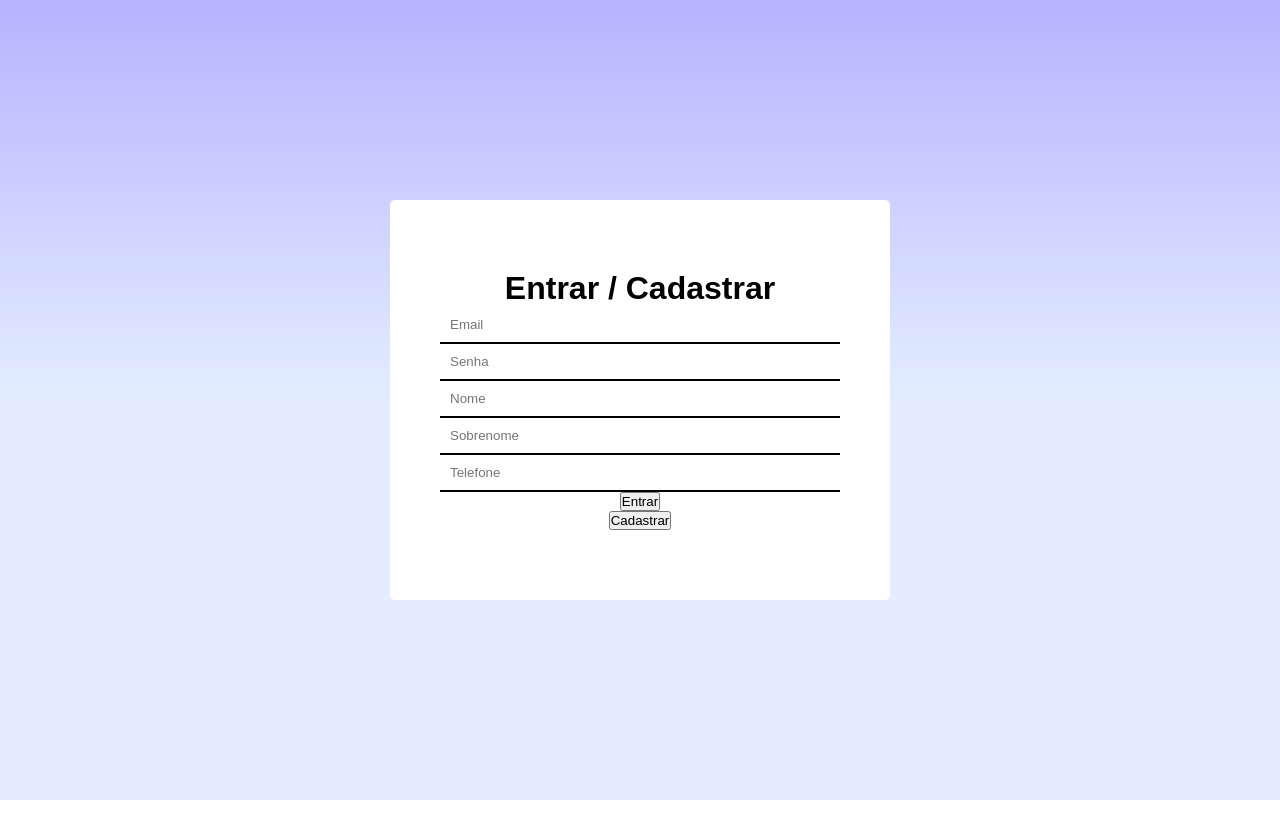
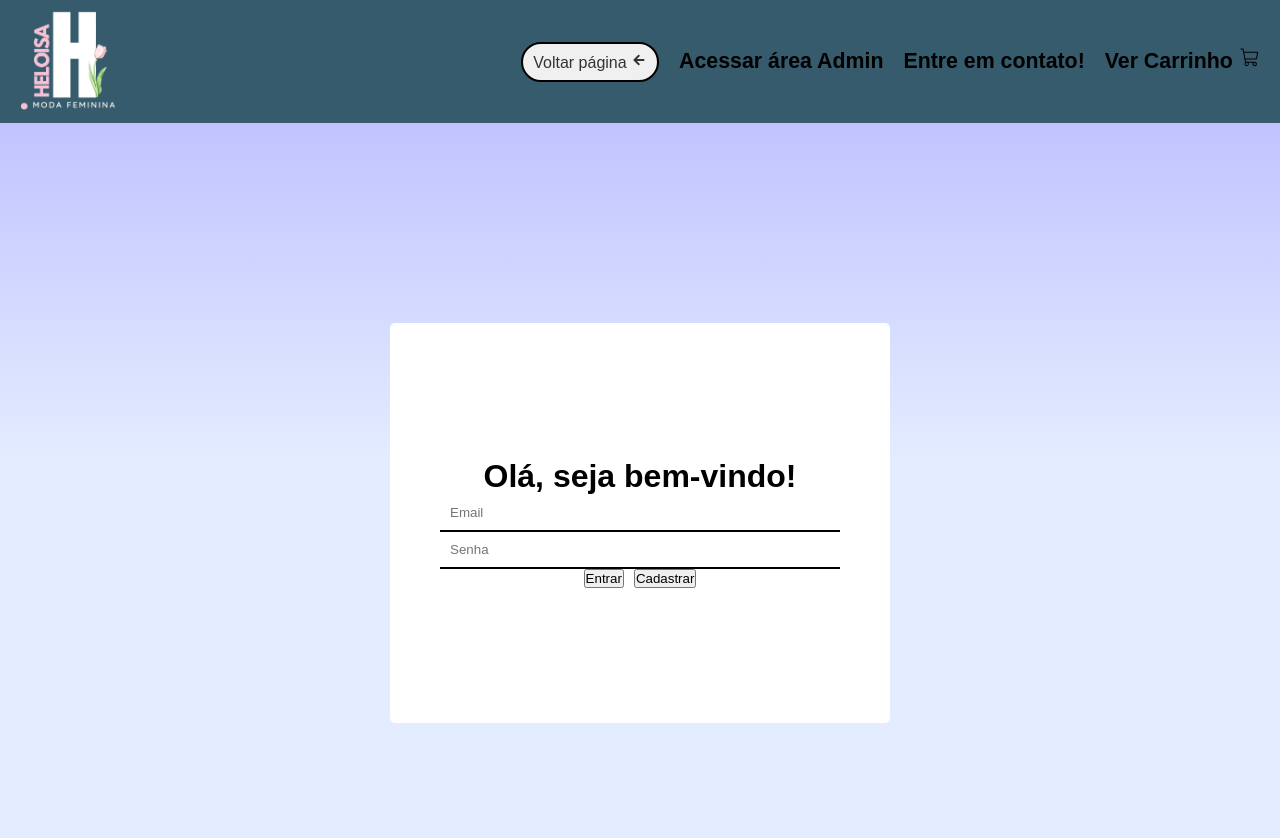
Before and after one commit to MW-Limah/HeloisaWebstore, a Next.js app: page /login in a window 1280 px wide. Shown: the top 838 px of the page. Before the commit the page ends 800 px from the top, so only its background shows below. Built offline with nearby package versions, Linux system fonts and the light colour scheme; no server answers.

Commit message:
Estilizando o login
Adicionarei agora uma tela de Meu perfil

```diff
--- a/src/app/(auth)/login/login.module.css
+++ b/src/app/(auth)/login/login.module.css
@@ -3,7 +3,13 @@
     width: 100%;
     display: flex;
     align-items: center;
+
     justify-content: center;
+}
+
+.buttonGroup {
+    display: flex;
+    gap: 10px;
 }
 
 .form {
@@ -23,6 +29,7 @@
     border-right: none;
     border-top: none;
     border-bottom: 2px solid #000;
+    color: #000;
     background: none;
     width: 80%;
     padding: 10px;
--- a/src/app/(auth)/login/page.tsx
+++ b/src/app/(auth)/login/page.tsx
@@ -2,6 +2,7 @@
 import { useState } from 'react';
 import { supabase } from '@/app/lib/supabase';
 import styles from './login.module.css';
+import JustTop from '@/app/components/nav/justTop';
 
 export default function LoginPage() {
     const [email, setEmail] = useState('');
@@ -10,6 +11,7 @@
     const [lastName, setLastName] = useState('');
     const [phone, setPhone] = useState('');
     const [error, setError] = useState<string | null>(null);
+    const [isRegistering, setIsRegistering] = useState(false);
 
     async function handleSignIn(e: React.FormEvent) {
         e.preventDefault();
@@ -34,7 +36,6 @@
             return;
         }
 
-        // Criação do perfil do cliente na tabela `clients`
         const { error: insertError } = await supabase.from('clients').insert({
             id: user.id,
             first_name: firstName,
@@ -49,9 +50,13 @@
     }
 
     return (
+        <div className={styles.container}>
+            <JustTop />
             <div className={styles.content}>
-            <form className={styles.form}>
-                <h1 className="text-2xl mb-4">Entrar / Cadastrar</h1>
+                <form className={styles.form} onSubmit={isRegistering ? handleSignUp : handleSignIn}>
+                    <h1 className="text-2xl mb-4">
+                        {isRegistering ? 'Preencha os campos para se cadastrar' : 'Olá, seja bem-vindo!'}
+                    </h1>
 
                     <input
                         type="email"
@@ -59,6 +64,7 @@
                         value={email}
                         onChange={(e) => setEmail(e.target.value)}
                         className={styles.email}
+                        required
                     />
                     <input
                         type="password"
@@ -66,15 +72,18 @@
                         value={password}
                         onChange={(e) => setPassword(e.target.value)}
                         className={styles.password}
+                        required
                     />
 
-                {/* Campos extras */}
+                    {isRegistering && (
+                        <>
                             <input
                                 type="text"
                                 placeholder="Nome"
                                 value={firstName}
                                 onChange={(e) => setFirstName(e.target.value)}
                                 className={styles.name}
+                                required
                             />
                             <input
                                 type="text"
@@ -82,6 +91,7 @@
                                 value={lastName}
                                 onChange={(e) => setLastName(e.target.value)}
                                 className={styles.name}
+                                required
                             />
                             <input
                                 type="text"
@@ -89,17 +99,29 @@
                                 value={phone}
                                 onChange={(e) => setPhone(e.target.value)}
                                 className={styles.phone}
+                                required
                             />
+                        </>
+                    )}
 
                     {error && <p className={styles.error}>{error}</p>}
 
-                <button onClick={handleSignIn} className={styles.btnEnter}>
+                    {!isRegistering ? (
+                        <div className={styles.buttonGroup}>
+                            <button type="submit" className={styles.btnEnter}>
                                 Entrar
                             </button>
-                <button onClick={handleSignUp} className={styles.btnSign}>
+                            <button type="button" className={styles.btnSign} onClick={() => setIsRegistering(true)}>
                                 Cadastrar
                             </button>
+                        </div>
+                    ) : (
+                        <button type="submit" className={styles.btnSign}>
+                            Cadastrar
+                        </button>
+                    )}
                 </form>
+            </div>
         </div>
     );
 }
--- a/src/app/components/navbar/navbar.tsx
+++ b/src/app/components/navbar/navbar.tsx
@@ -75,7 +75,7 @@
                 <div className={styles.rightContent}>
                     <Link href={'/contato'}>Entre em contato!</Link>
                     <Cart />
-                    <Link href="/pages/Login">Acessar área Admin</Link>
+                    <Link href="/login">Entrar/Cadastrar</Link>
                 </div>
                 <div className={styles.mobileOnly}>{pathname !== '/cart' && <Cart />}</div>
                 <div className={styles.Bars} onClick={toggleMenu}>
--- a/src/app/globals.css
+++ b/src/app/globals.css
@@ -2,7 +2,7 @@
     --base: #e3edff;
     --fst: #295676;
     --sd: #2c7ca4;
-    --links: #35718f;
+    --links: #54baec;
     --text-color: #ecebeb;
     --text-black: #333;
     --cancel-btn: #d05648;
```
Also changed, not shown: src/app/components/FinishingComponents/InfoPersonal/InfoPersonal.module.css (+10 -0 lines), src/app/components/FinishingComponents/InfoPersonal/InfoPersonal.tsx (+35 -1 lines). Lines whose indentation alone changed are shown as unchanged.
